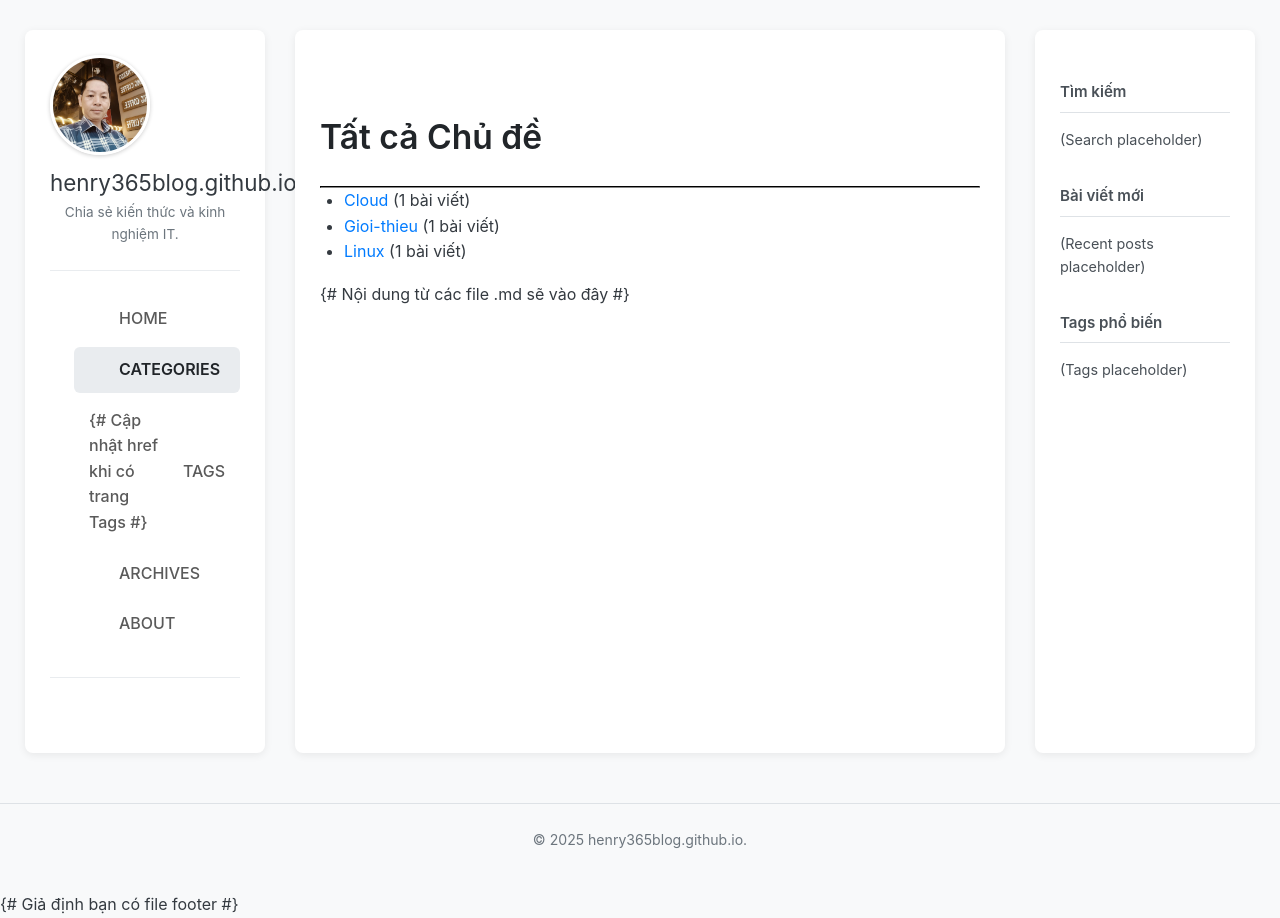
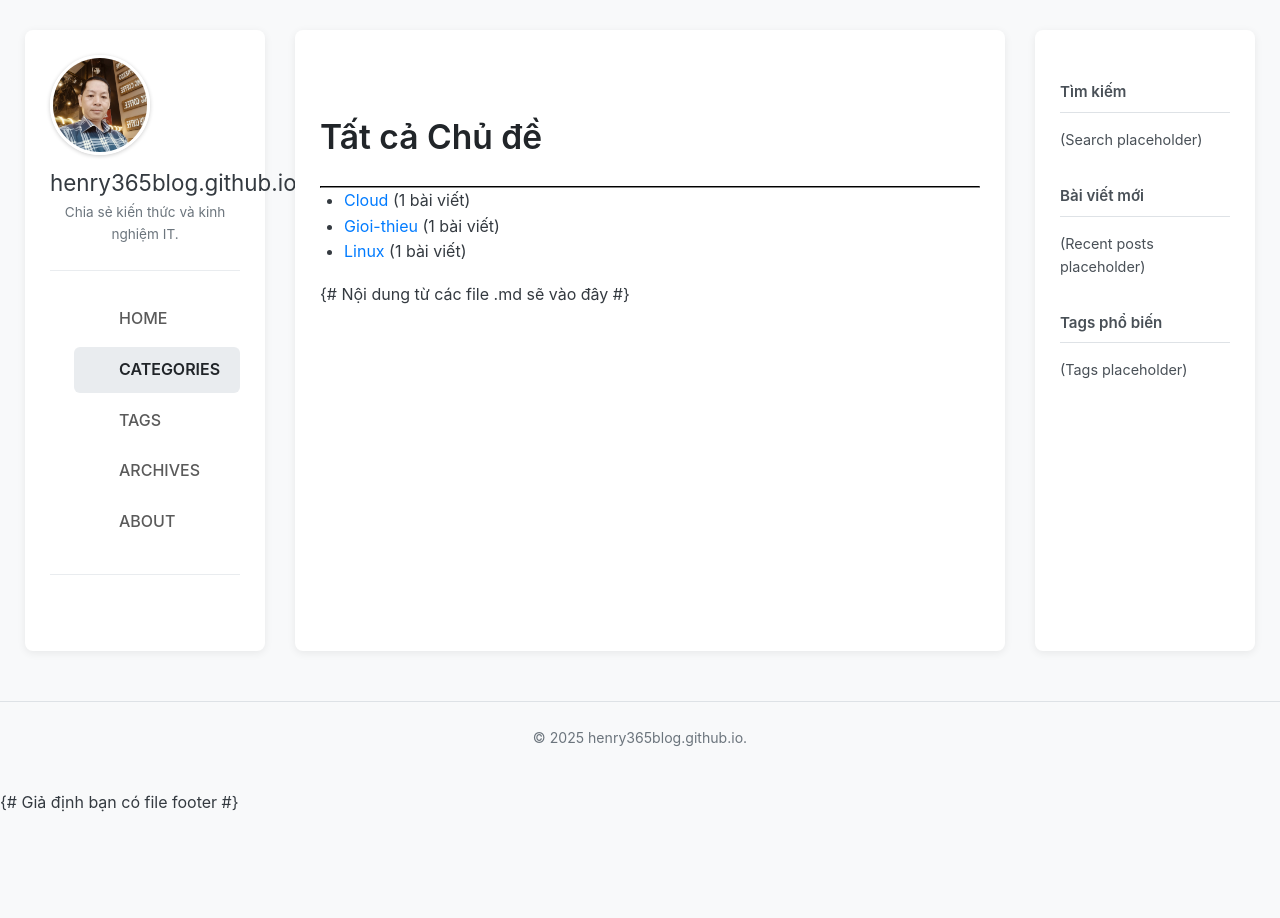
Before and after one commit to henry365blog/henry365blog.github.io, a Jekyll site: the page built from categories.md, in a window 1280 px wide. Built offline with Jekyll 4.4.1, drawn with Linux system fonts in a browser that asks for light colours.

Commit message:
Update sidebar-left.html

```diff
--- a/_includes/sidebar-left.html
+++ b/_includes/sidebar-left.html
@@ -29,7 +29,7 @@
         </li>
         <li>
           {% comment %} Cập nhật href khi có trang Tags {% endcomment %}
-          <a href="#" {% if page.url contains '/tags/' %}class="active"{% endif %}> {# Cập nhật href khi có trang Tags #}
+          <a href="#" {% if page.url contains '/tags/' %}class="active"{% endif %}>
             <i class="fa-fw fas fa-tags menu-icon"></i>
             <span>TAGS</span>
           </a>
```
